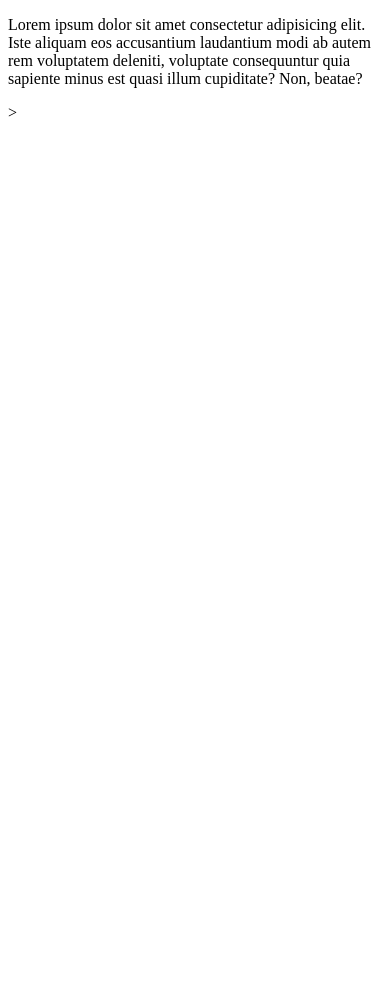
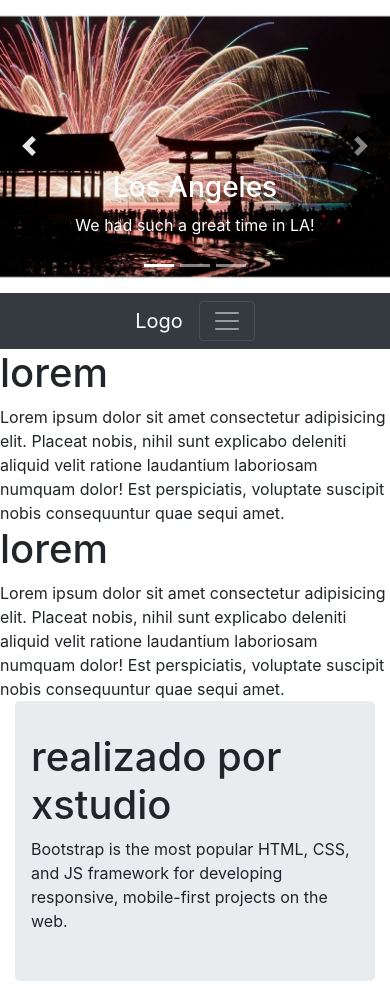
Before and after one commit to eawdasda/repositorio, a plain HTML site: page index.html in a window 390 px wide. Before the commit the page ends 844 px from the top, so only its background shows below. Drawn offline with nearby package versions, Linux system fonts and the light colour scheme.

Commit message:
pagina web

```diff
--- a/index.html
+++ b/index.html
@@ -1,12 +1,109 @@
 <!DOCTYPE html>
 <html lang="es-ES">
 <head>
-    <meta charset="UTF-8">
-    <meta http-equiv="X-UA-Compatible" content="IE=edge">
-    <meta name="viewport" content="width=device-width, initial-scale=1.0">
-    <title>Document</title>
+  <title>Bootstrap Example</title>
+  <meta charset="utf-8">
+  <meta name="viewport" content="width=device-width, initial-scale=1">
+  <link rel="stylesheet" href="https://maxcdn.bootstrapcdn.com/bootstrap/4.5.2/css/bootstrap.min.css">
+  <script src="https://ajax.googleapis.com/ajax/libs/jquery/3.5.1/jquery.min.js"></script>
+  <script src="https://cdnjs.cloudflare.com/ajax/libs/popper.js/1.16.0/umd/popper.min.js"></script>
+  <script src="https://maxcdn.bootstrapcdn.com/bootstrap/4.5.2/js/bootstrap.min.js"></script>
+  <style>
+  /* Make the image fully responsive */
+  .carousel-inner img {
+    width: 100%;
+    height: 100%;
+  }
+  </style>
 </head>
 <body>
-   <p>Lorem ipsum dolor sit amet consectetur adipisicing elit. Iste aliquam eos accusantium laudantium modi ab autem rem voluptatem deleniti, voluptate consequuntur quia sapiente minus est quasi illum cupiditate? Non, beatae?</p>>
+
+<div id="demo" class="carousel slide" data-ride="carousel">
+
+  <!-- Indicators -->
+  <ul class="carousel-indicators">
+    <li data-target="#demo" data-slide-to="0" class="active"></li>
+    <li data-target="#demo" data-slide-to="1"></li>
+    <li data-target="#demo" data-slide-to="2"></li>
+  </ul>
+
+  <!-- The slideshow -->
+  <div class="carousel-inner">
+    <div class="carousel-item active">
+      <img src="img/hanabi.jpg" alt="Los Angeles" width="1100" height="500">
+      <div class="carousel-caption">
+        <h3>Los Angeles</h3>
+        <p>We had such a great time in LA!</p>
+      </div>
+    </div>
+    <div class="carousel-item">
+      <img src="img/sakura.jpg" alt="Chicago" width="1100" height="500">
+      <div class="carousel-caption">
+        <h3>Los Angeles</h3>
+        <p>We had such a great time in LA!</p>
+      </div>
+    </div>
+    <div class="carousel-item">
+      <img src="img/zen.jpg" alt="New York" width="1100" height="500">
+      <div class="carousel-caption">
+        <h3>Los Angeles</h3>
+        <p>We had such a great time in LA!</p>
+      </div>
+    </div>
+  </div>
+
+  <!-- Left and right controls -->
+  <a class="carousel-control-prev" href="#demo" data-slide="prev">
+    <span class="carousel-control-prev-icon"></span>
+  </a>
+  <a class="carousel-control-next" href="#demo" data-slide="next">
+    <span class="carousel-control-next-icon"></span>
+  </a>
+</div>
+
+
+<nav class="navbar navbar-expand-sm bg-dark navbar-dark sticky-top justify-content-center">
+
+        <!-- Brand/logo -->
+  <a class="navbar-brand justify-content-center" href="#">Logo</a>
+  <!-- Toggler/collapsibe Button -->
+<button class="navbar-toggler" type="button" data-toggle="collapse" data-target="#collapsibleNavbar">
+    <span class="navbar-toggler-icon"></span>
+  </button>
+
+        <div class="collapse navbar-collapse" id="collapsibleNavbar">
+            <ul class="navbar-nav">
+      <li class="nav-item">
+        <a class="nav-link" href="#">Instagram</a>
+      </li>
+      <li class="nav-item">
+        <a class="nav-link" href="#">Facebook</a>
+      </li>
+      <li class="nav-item">
+        <a class="nav-link" href="#">Twitter</a>
+      </li>
+    </div>
+    </ul>
+  </nav>
+
+
+  <div class="row">
+<div class="col-sm-12 col-md-6">
+    <h1>lorem</h1>
+    Lorem ipsum dolor sit amet consectetur adipisicing elit. Placeat nobis, nihil sunt explicabo deleniti aliquid velit ratione laudantium laboriosam numquam dolor! Est perspiciatis, voluptate suscipit nobis consequuntur quae sequi amet.
+</div>
+<div class="col-sm-12 col-md-6">
+    <h1>lorem</h1>
+    Lorem ipsum dolor sit amet consectetur adipisicing elit. Placeat nobis, nihil sunt explicabo deleniti aliquid velit ratione laudantium laboriosam numquam dolor! Est perspiciatis, voluptate suscipit nobis consequuntur quae sequi amet.
+</div>
+</div>
+
+<div class="container">
+    <div class="jumbotron">
+      <h1>realizado por xstudio</h1>
+      <p>Bootstrap is the most popular HTML, CSS, and JS framework for developing responsive, mobile-first projects on the web.</p>
+    </div>
+  </div>
+
 </body>
 </html>
```
Also changed, not shown: css/prueba.css (added), img/hanabi.jpg (added), img/sakura.jpg (added), img/zen.jpg (added).
